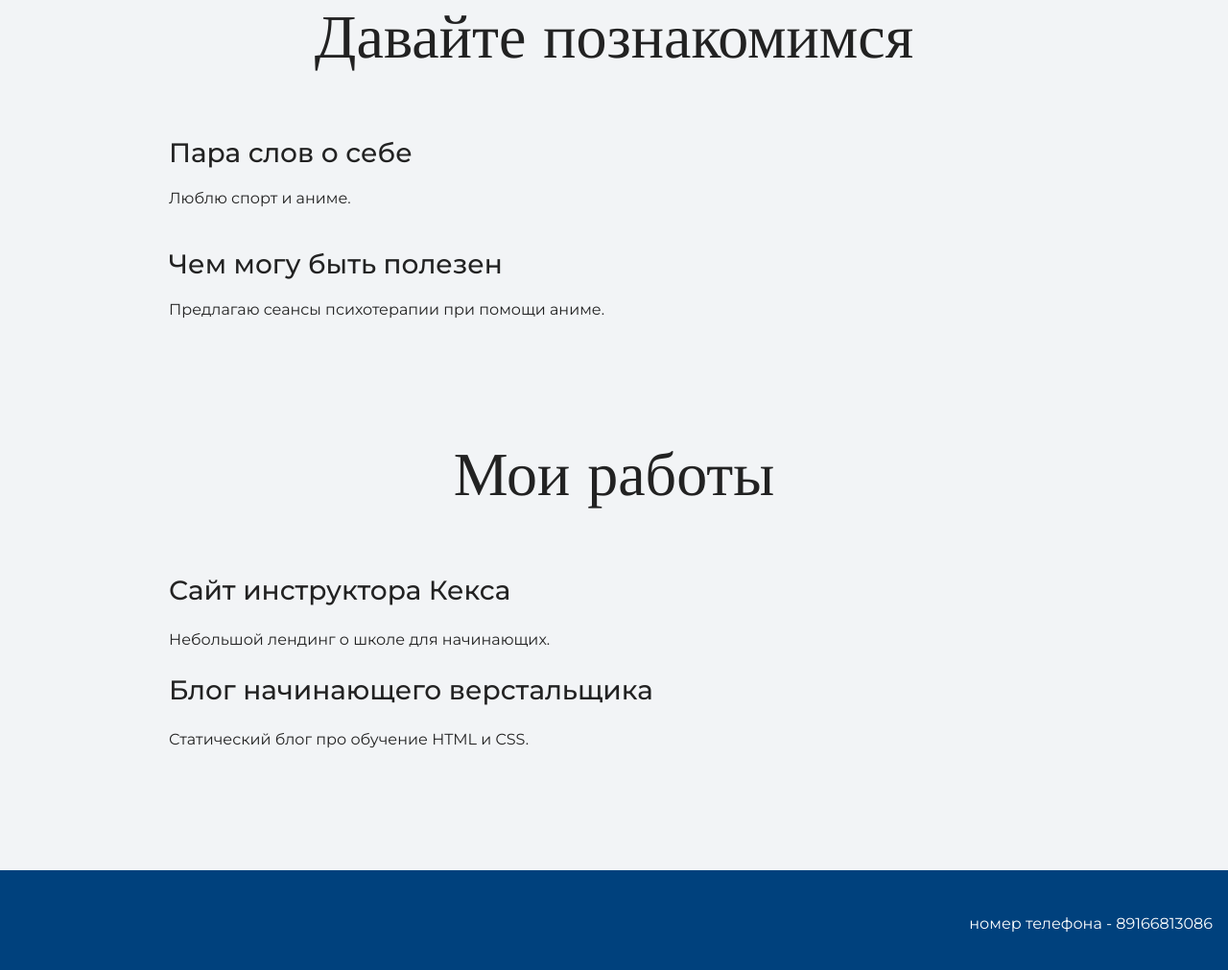
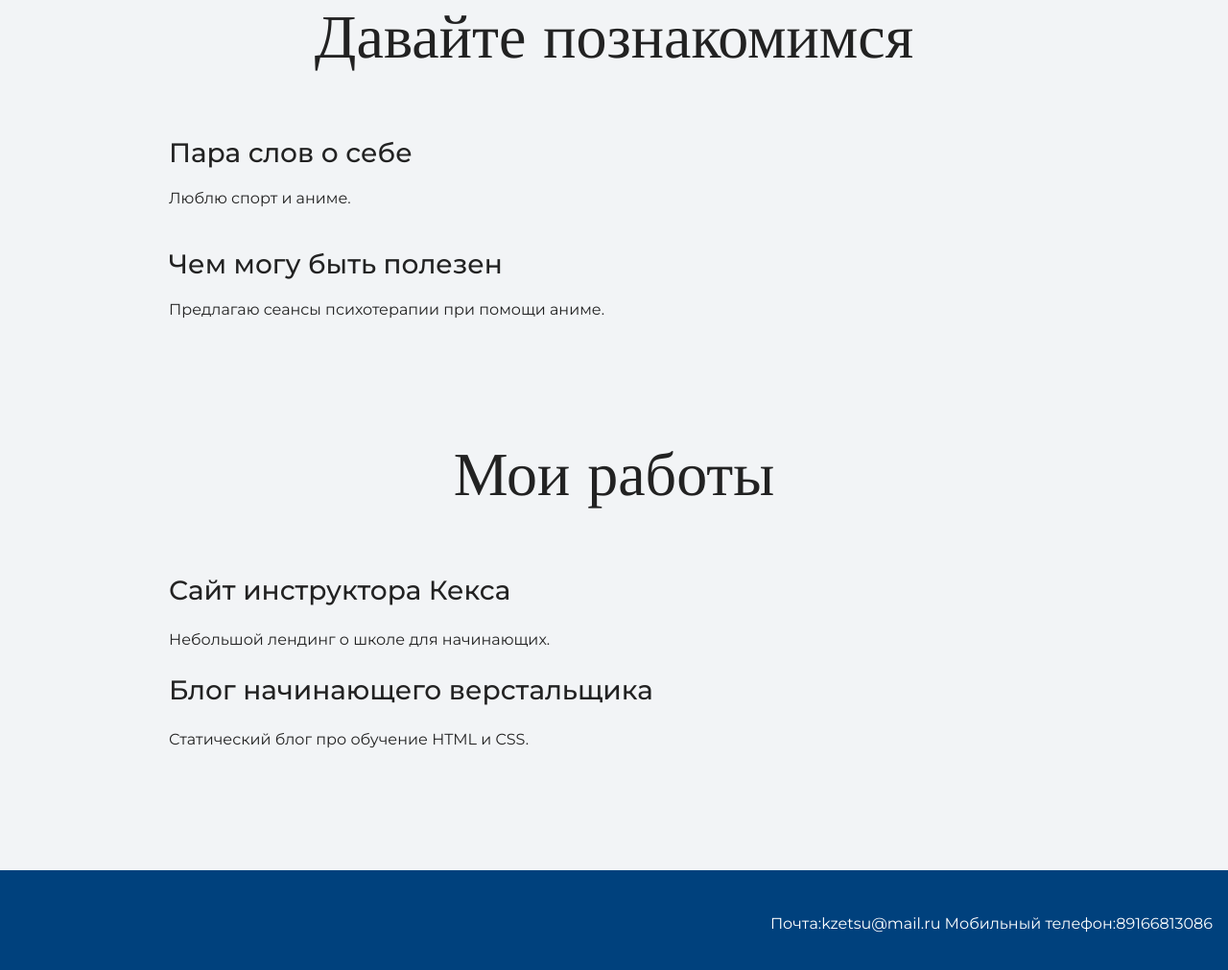
Before and after one commit to KKKan1/my-siteleon, a plain HTML site: page index.html in a window 1280 px wide. Shown: the part 1033-2044 px from the top of the page at 96% size. Drawn offline with nearby package versions, Linux system fonts and the light colour scheme.

Commit message:
Опять поменял контактные данные

```diff
--- a/index.html
+++ b/index.html
@@ -9,7 +9,7 @@
 
   <body>
     <header class="page-header"><div class="container">
-      Почта:kzetsu@mail.ru Мобильный телефон:89166813086
+      Почта:kzetsu@mail.ru  Мобильный телефон:89166813086
 </div>
     </header>
 
@@ -39,7 +39,7 @@
     </section>
 
     <footer class="page-footer"><div class="container">
-      номер телефона - 89166813086</div>
+       Почта:kzetsu@mail.ru  Мобильный телефон:89166813086</div>
     </footer>
   </body>
 </html>
```
